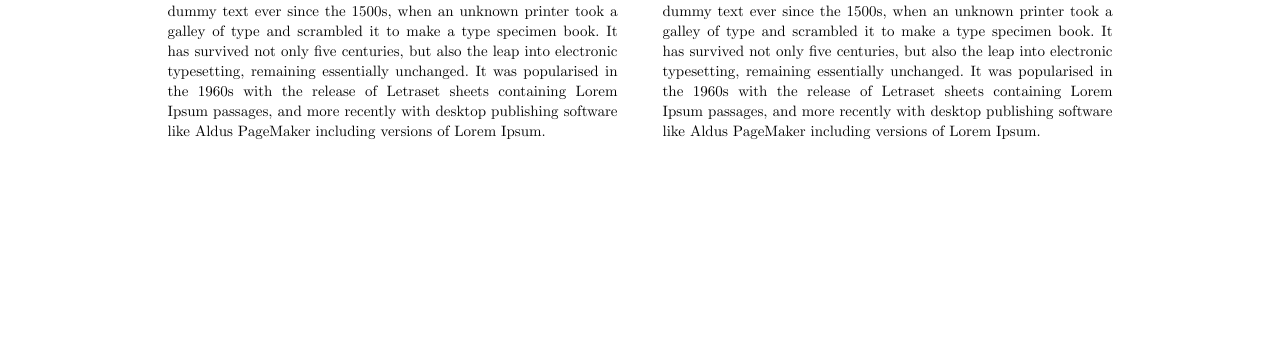
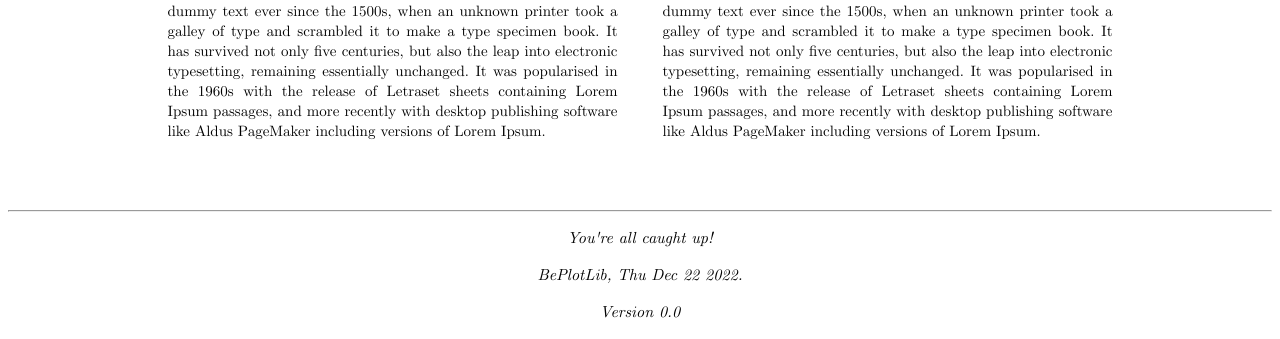
Before and after one commit to jack-dinsmore/beplotlib, a plain HTML site: page frontend/index.html in a window 1280 px wide. Shown: the part 1075-1414 px from the top of the page. Before the commit the page ends 1285 px from the top, so only its background shows below. Drawn offline with Linux system fonts and the light colour scheme; files whose address does not match are found by name.

Commit message:
End of page for index.html and a design file

```diff
--- a/frontend/css/main.css
+++ b/frontend/css/main.css
@@ -7,17 +7,11 @@
     src: url('/Users/jtd/Documents/code/html/beplotlib/frontend/fonts/cmunbx.ttf');
     font-weight: bold;
 }
-/* @font-face {
-    font-family: "Computer Modern";
-    src: url('http://mirrors.ctan.org/fonts/cm-unicode/fonts/otf/cmunsi.otf');
-    font-style: italic, oblique;
-}
 @font-face {
     font-family: "Computer Modern";
-    src: url('http://mirrors.ctan.org/fonts/cm-unicode/fonts/otf/cmunbxo.otf');
-    font-weight: bold;
-    font-style: italic, oblique;
-} */
+    src: url('/Users/jtd/Documents/code/html/beplotlib/frontend/fonts/cmunti.ttf');
+    font-style: italic;
+}
 
 body {
     font-family: "Computer Modern", sans-serif;
@@ -96,3 +90,8 @@ div#friends {
     padding-left: 8px;
     padding-right: 8px;
 }
+
+div.end p {
+    text-align: center;
+    font-style: italic;
+}
--- a/frontend/index.html
+++ b/frontend/index.html
@@ -8,24 +8,12 @@
         <div id="friends"><a href="friends.html">Friends</a></div>
         <div id="title">BePlotLib</div>
         <div id="posts" class="columns">
-            <!-- <div class="unit">
-                <img src="example" width="100%" height="100%" />
-                <p><b style="color: red;"><a href="user.html?user=bothron">@bothron</a>:</b> Caption involves many long words. Blah blah blah and so on. Maybe I should jusify the text and allow hyphenation. Indefatigable. Supernumerary. Indiscriminage. Antidisestablishmentarianism.</p>
-            </div>
-            <div class="unit">
-                <img src="example" width="100%" aspect="100%" />
-                <p><b style="color: red;"><a href="user.html?user=bothron">@bothron</a>:</b> Lorem Ipsum is simply dummy text of the printing and typesetting industry. Lorem Ipsum has been the industry's standard dummy text ever since the 1500s, when an unknown printer took a galley of type and scrambled it to make a type specimen book. It has survived not only five centuries, but also the leap into electronic typesetting, remaining essentially unchanged. It was popularised in the 1960s with the release of Letraset sheets containing Lorem Ipsum passages, and more recently with desktop publishing software like Aldus PageMaker including versions of Lorem Ipsum.</p>
-            </div>
-
-            <div class="unit">
-                <img src="example" width="100%" height="100%" />
-                <p><b style="color: red;"><a href="user.html?user=bothron">@bothron</a>:</b> Contrary to popular belief, Lorem Ipsum is not simply random text. It has roots in a piece of classical Latin literature from 45 BC, making it over 2000 years old. Richard McClintock, a Latin professor at Hampden-Sydney College in Virginia, looked up one of the more obscure Latin words, consectetur, from a Lorem Ipsum passage, and going through the cites of the word in classical literature, discovered the undoubtable source. Lorem Ipsum comes from sections 1.10.32 and 1.10.33 of "de Finibus Bonorum et Malorum" (The Extremes of Good and Evil) by Cicero, written in 45 BC. This book is a treatise on the theory of ethics, very popular during the Renaissance. The first line of Lorem Ipsum, "Lorem ipsum dolor sit amet..", comes from a line in section 1.10.32.</p>
-            </div>
-
-            <div class="unit">
-                <img src="example" width="100%" height="100%" />
-                <p><b style="color: red;"><a href="user.html?user=bothron">@bothron</a>:</b> The standard chunk of Lorem Ipsum used since the 1500s is reproduced below for those interested. Sections 1.10.32 and 1.10.33 from "de Finibus Bonorum et Malorum" by Cicero are also reproduced in their exact original form, accompanied by English versions from the 1914 translation by H. Rackham.</p>
-            </div> -->
+        </div>
+        <div class="end">
+            <hr>
+            <p>You're all caught up!</p>
+            <p>BePlotLib, <script> document.write(new Date().toDateString()); </script>.</p>
+            <p>Version 0.0</p>
         </div>
         <script src="js/main.js"></script>
     </body>
```
Also changed, not shown: 1 other file.
